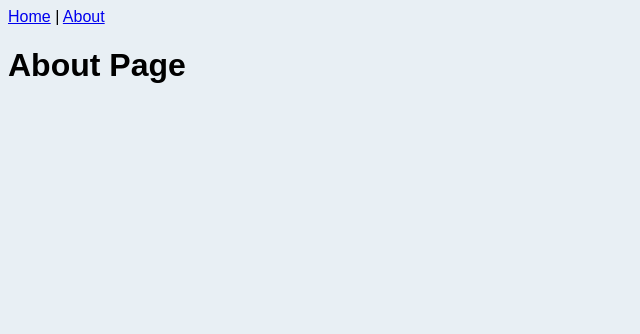
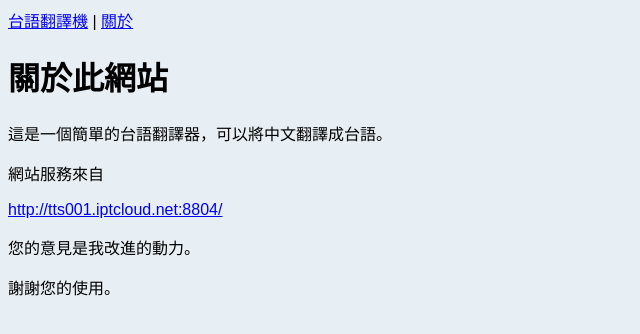
Before and after one commit to CharlieWuuu/taiwanese_translator, a Vue app: page /about in a window 1280 px wide. Shown: the top 334 px of the page, without its empty margins (0-640 px from the left). Built offline with nearby package versions, Linux system fonts and the light colour scheme.

Commit message:
[fix] (1) 修正 manifest 相對路徑 (2) 改善手機版樣式

```diff
--- a/src/App.vue
+++ b/src/App.vue
@@ -5,8 +5,8 @@ import HelloWorld from './components/HelloWorld.vue'
 <template>
   <div id="app">
     <nav>
-      <router-link to="/">Home</router-link> |
-      <router-link to="/about">About</router-link>
+      <router-link to="/">台語翻譯機</router-link> |
+      <router-link to="/about">關於</router-link>
     </nav>
     <router-view />
   </div>
--- a/src/views/About.vue
+++ b/src/views/About.vue
@@ -1,5 +1,9 @@
 <template>
 	<div>
-		<h1>About Page</h1>
+		<h1>關於此網站</h1>
+		<p>這是一個簡單的台語翻譯器，可以將中文翻譯成台語。</p>
+		<p>網站服務來自</p><a href="http://tts001.iptcloud.net:8804/">http://tts001.iptcloud.net:8804/</a>
+		<p>您的意見是我改進的動力。</p>
+		<p>謝謝您的使用。</p>
 	</div>
 </template>
--- a/src/views/Home.vue
+++ b/src/views/Home.vue
@@ -159,7 +159,6 @@ export default {
 <style lang="scss" scoped>
 .container {
 	text-align: center;
-	padding: 20px;
 
 	.translator {
 		display: flex;
@@ -173,6 +172,11 @@ export default {
 			align-items: center;
 			gap: 5px;
 			width: 80%;
+
+			@media screen and (max-width: 600px) {
+				width: 100%;
+
+			}
 
 			textarea {
 				flex-grow: 1;
```
Also changed, not shown: public/manifest.webmanifest.
